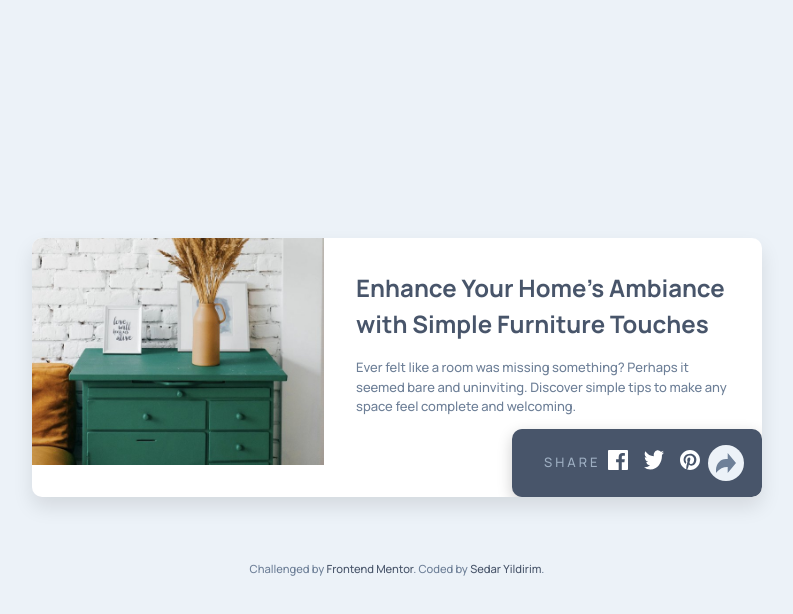
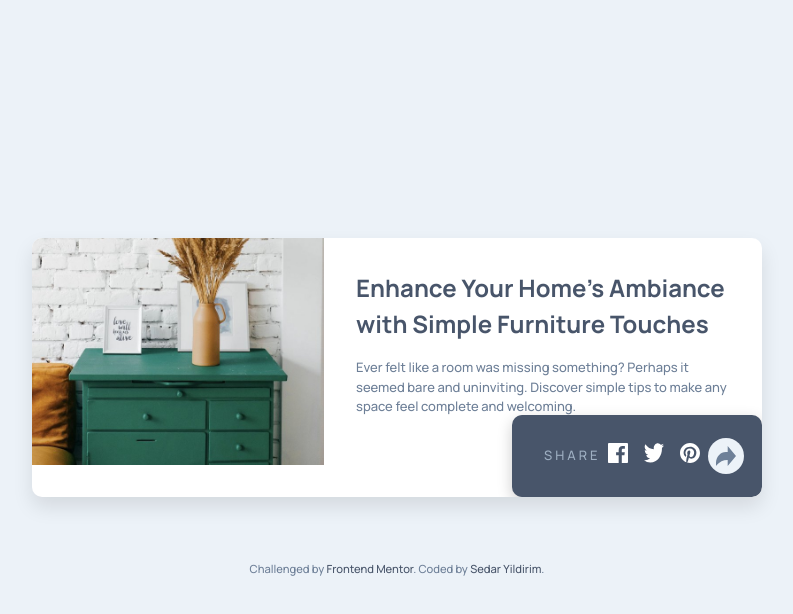
Before and after one commit to sedaryildirim/article-preview-component-main, a plain HTML site: page index.html in a window 1280 px wide. Both pictures are taken after a click on the button "Share this article". Shown: the whole page, without its empty margins (243-1036 px from the left). Drawn offline with Linux system fonts and the light colour scheme.

Commit message:
Update styles.css

```diff
--- a/assets/css/styles.css
+++ b/assets/css/styles.css
@@ -166,7 +166,7 @@ p {
     flex-direction: row;
     justify-content: left;
     align-items: center;
-
+min-height: 82px;
 }
 
 .social-links {
```
